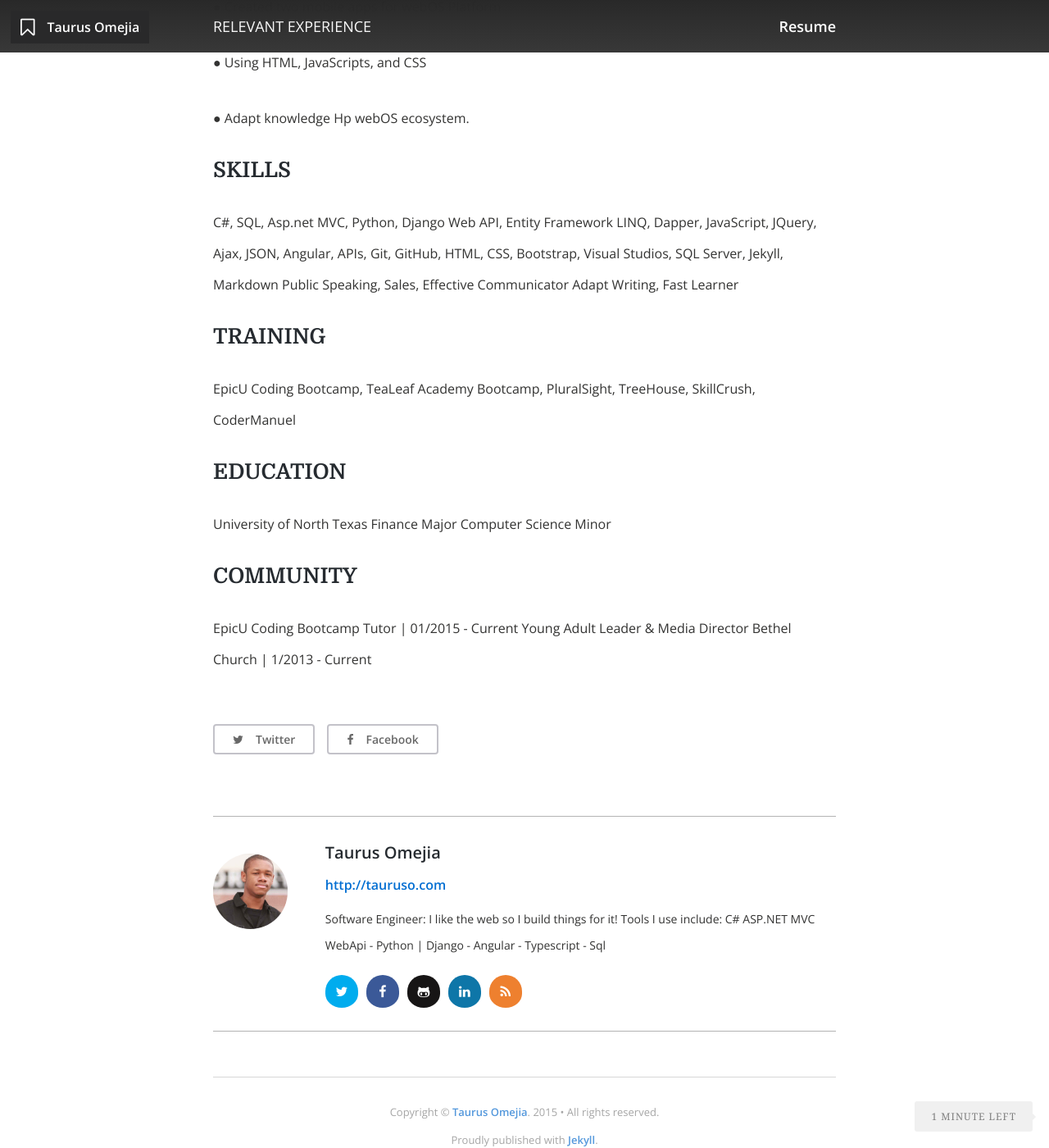
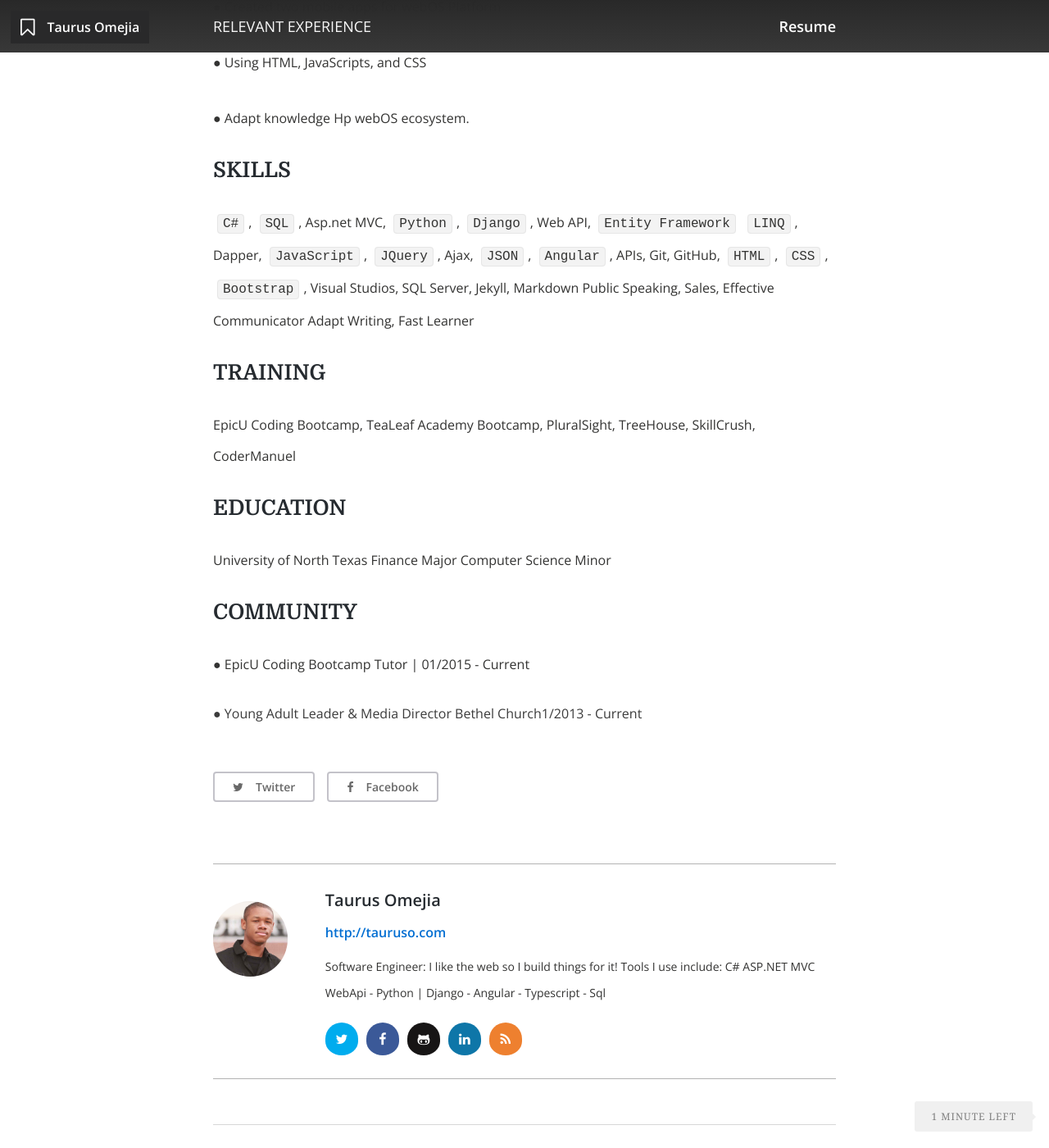
Before and after one commit to bolenton/bolenton.github.io, a Jekyll site: the page built from _posts/2015-01-01-Resume.md, in a window 1280 px wide and 1400 px high, scrolled down 1521 px. Shown: the whole window at 82% size. Built offline with Jekyll 4.4.1, drawn with Linux system fonts in a browser that asks for light colours; nearby versions of some CDN libraries; our own code applies the rules of GitHub Pages for plain Markdown files; comment, search, counter and statistics services are not loaded.

```diff
--- a/_posts/2015-01-01-Resume.md
+++ b/_posts/2015-01-01-Resume.md
@@ -51,12 +51,12 @@ and Production environments.
 ● Adapt knowledge Hp webOS ecosystem.
 
 ## SKILLS
-C#, SQL, Asp.net MVC, Python, Django
-Web API, Entity Framework
-LINQ, Dapper, JavaScript,
-JQuery, Ajax, JSON, Angular,
-APIs, Git, GitHub, HTML, CSS,
-Bootstrap, Visual Studios, SQL
+`C#`, `SQL`, Asp.net MVC, `Python`, `Django`,
+Web API, `Entity Framework`
+`LINQ`, Dapper, `JavaScript`,
+`JQuery`, Ajax, `JSON`, `Angular`,
+APIs, Git, GitHub, `HTML`, `CSS`,
+`Bootstrap`, Visual Studios, SQL
 Server, Jekyll, Markdown
 Public Speaking, Sales,
 Effective Communicator
@@ -74,8 +74,6 @@ Finance Major
 Computer Science Minor
 
 ## COMMUNITY
-EpicU Coding Bootcamp
-Tutor | 01/2015 - Current
-Young Adult Leader &
-Media Director
-Bethel Church | 1/2013 - Current
+● EpicU Coding Bootcamp Tutor | 01/2015 - Current
+
+●  Young Adult Leader & Media Director Bethel Church | 1/2013 - Current
```
